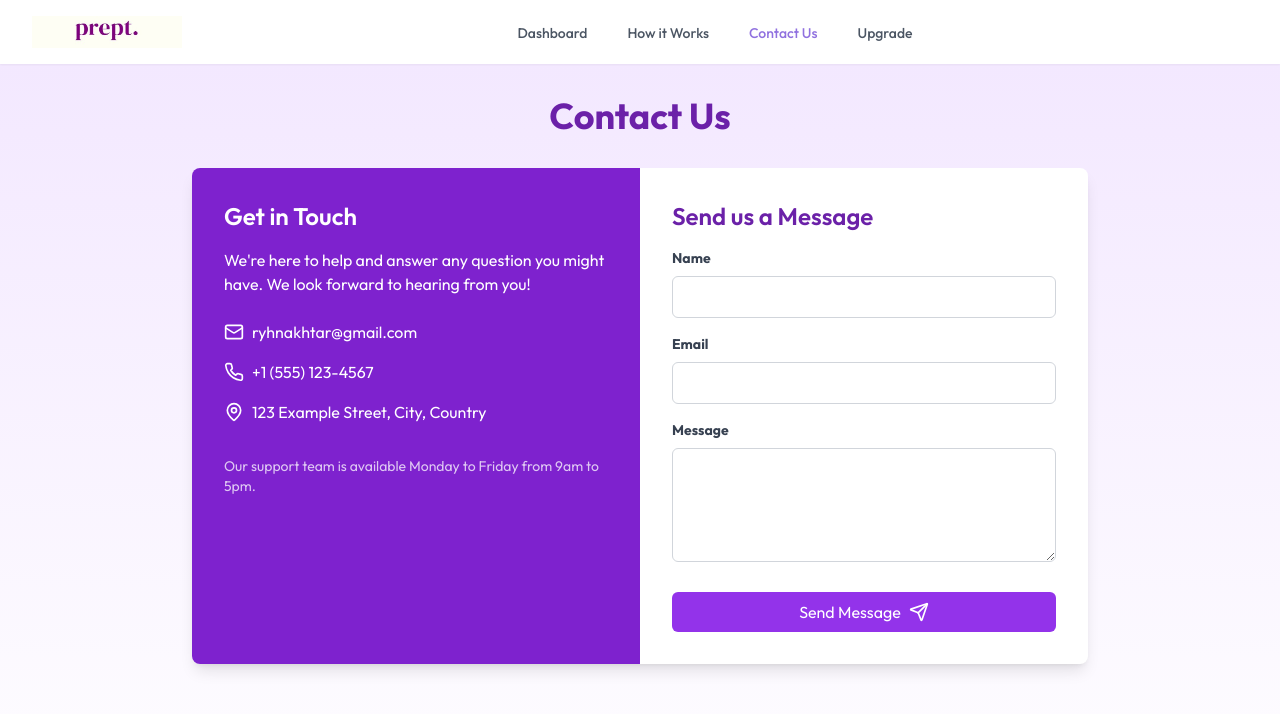
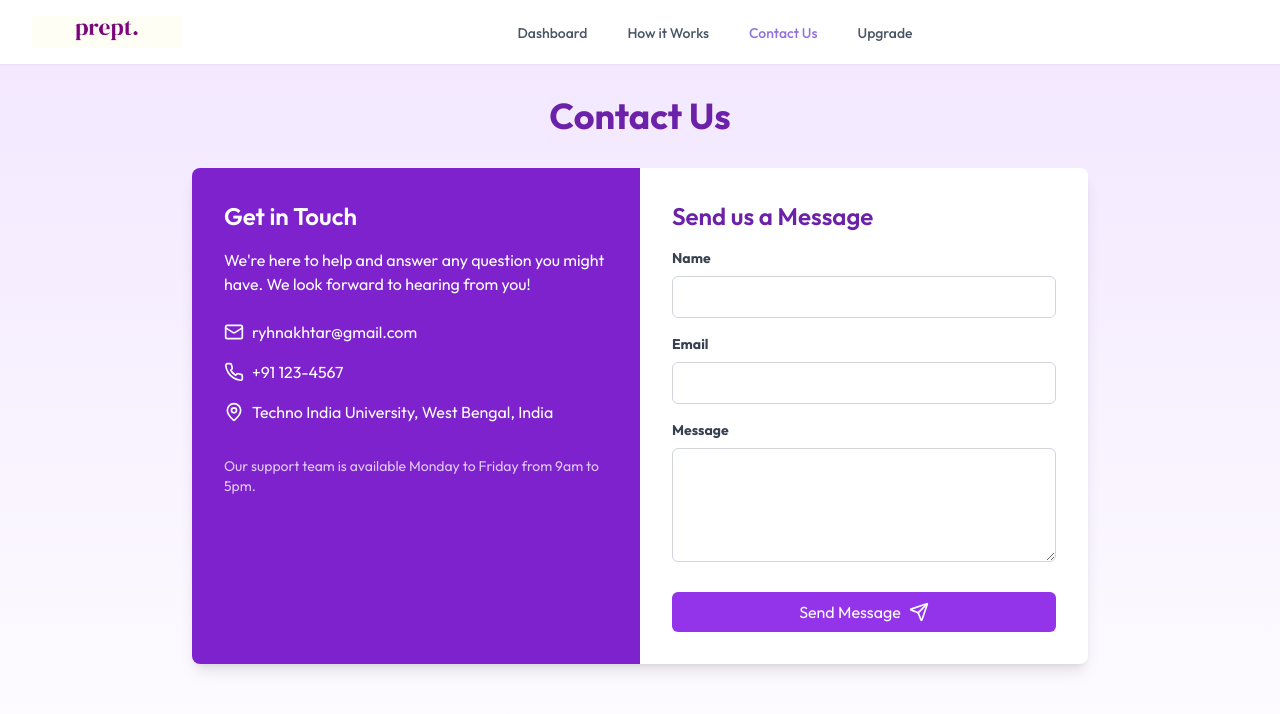
Before and after one commit to ryhan5/AI-Interview, a Next.js app: page /contact in a window 1280 px wide. Shown: the top 714 px of the page. Built offline with nearby package versions, Linux system fonts and the light colour scheme.

Commit message:
initail commit

```diff
--- a/app/contact/page.jsx
+++ b/app/contact/page.jsx
@@ -35,11 +35,11 @@ export default function ContactPage() {
             </div>
             <div className="flex items-center">
               <Phone className="h-5 w-5 mr-2" />
-              <span>+1 (555) 123-4567</span>
+              <span>+91 123-4567</span>
             </div>
             <div className="flex items-center">
               <MapPin className="h-5 w-5 mr-2" />
-              <span>123 Example Street, City, Country</span>
+              <span>Techno India University, West Bengal, India</span>
             </div>
           </div>
           <p className="mt-8 text-sm opacity-75">
```
